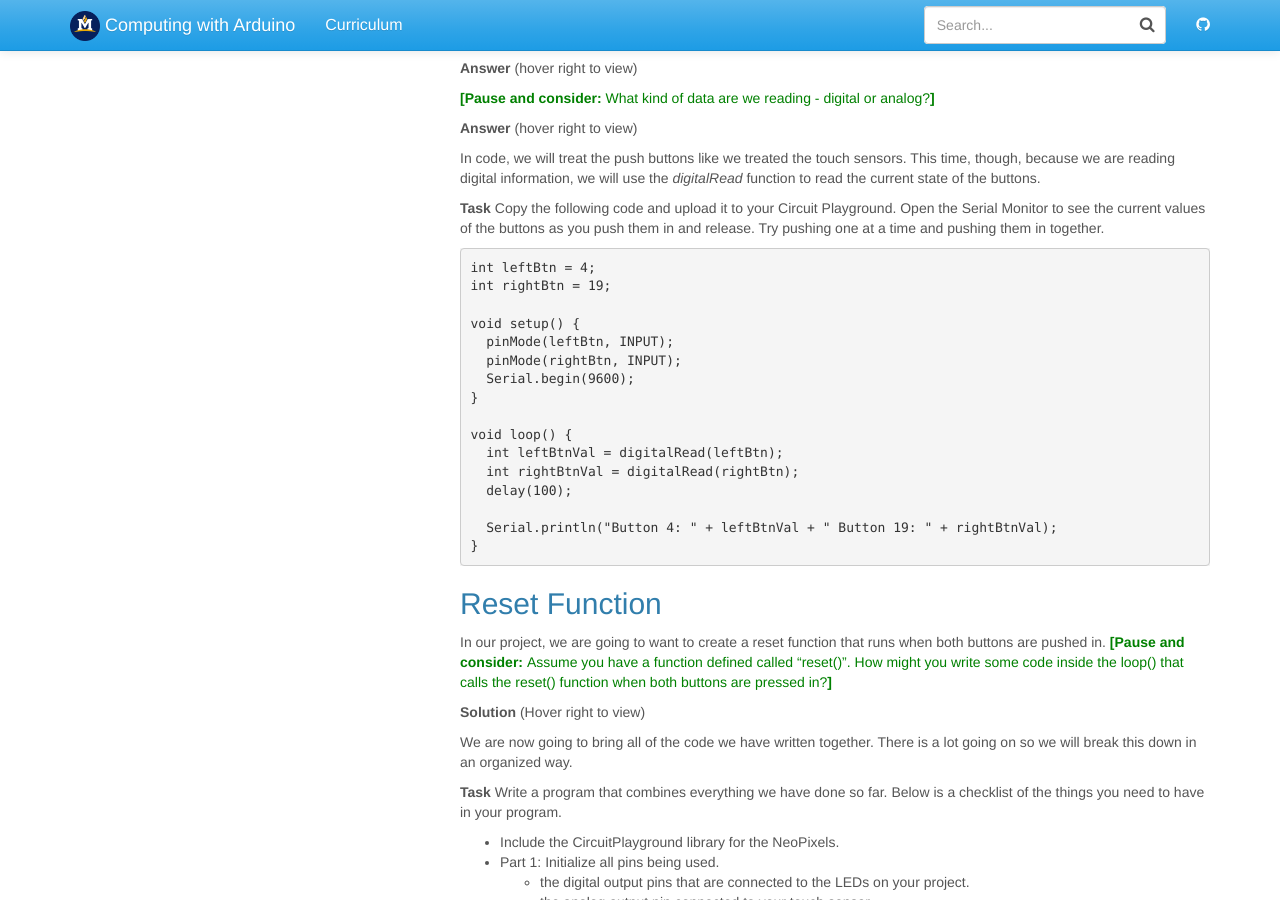
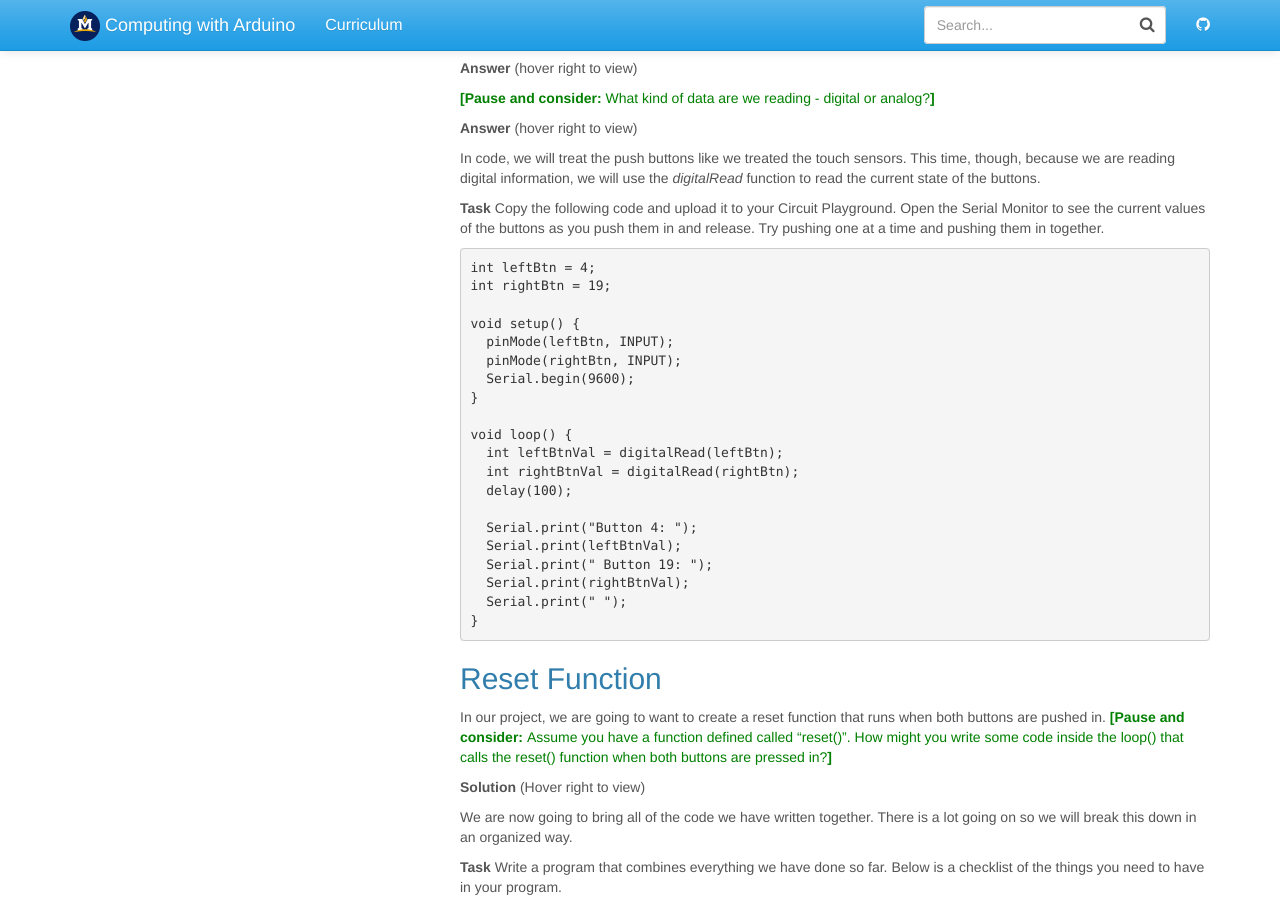
Before and after one commit to jake-chipps/friendometer, a Jekyll site: the page built from _docs/lessons/4-1.md, in a window 1280 px wide and 900 px high, scrolled down 1126 px. Built offline with Jekyll 4.4.1, drawn with Linux system fonts in a browser that asks for light colours.

Commit message:
Update code

````diff
--- a/_docs/lessons/4-1.md
+++ b/_docs/lessons/4-1.md
@@ -50,7 +50,11 @@ void loop() {
   int rightBtnVal = digitalRead(rightBtn);
   delay(100);
 
-  Serial.println("Button 4: " + leftBtnVal + " Button 19: " + rightBtnVal);
+  Serial.print("Button 4: ");
+  Serial.print(leftBtnVal);
+  Serial.print(" Button 19: ");
+  Serial.print(rightBtnVal);
+  Serial.print(" ");
 }
 ```
 
````
